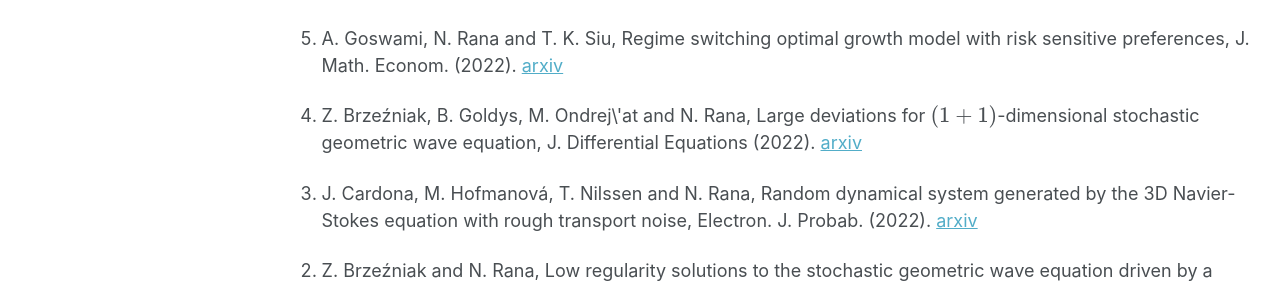
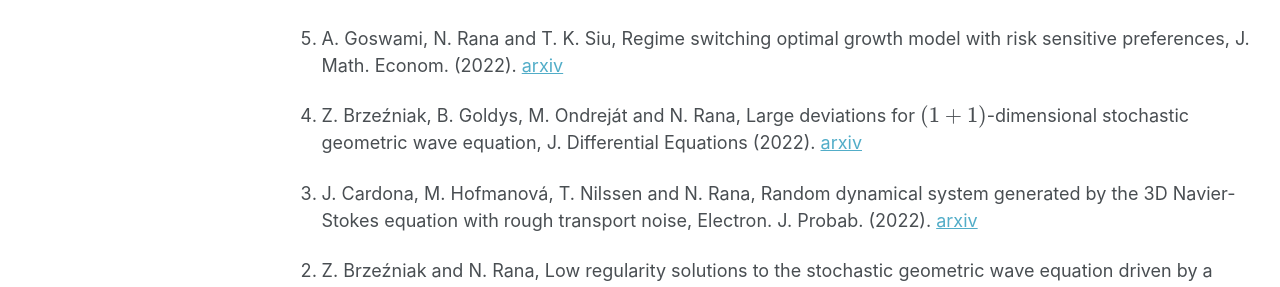
Before and after one commit to rananimit/rananimit.github.io, a Jekyll site: the page built from _pages/publications.md, in a window 1280 px wide and 1264 px high. Shown: the part 654-941 px from the top of the window. Built offline with Jekyll 4.4.1, drawn with Linux system fonts in a browser that asks for light colours; some web fonts are replaced; formulas are drawn with MathJax 3.

Commit message:
Update publications.md

```diff
--- a/_pages/publications.md
+++ b/_pages/publications.md
@@ -26,7 +26,7 @@ author_profile: true
 <li><p>F. Bechtold, F. A. Harang and N.Rana, Non-linear Young equations in the plane and pathwise regularization by noise for  the stochastic wave equation, Stoch. Partial Differ. Equ. Anal. Comput. (2024). <a href="https://arxiv.org/abs/2206.05360">arxiv</a>
 <li><p>Z. Brzeźniak and N. Rana, Local solution to an energy critical 2-d stochastic wave equation with exponential non-linearity in a bounded domain, J. Differential Equations (2022). <a href="https://arxiv.org/abs/1901.08123">arxiv</a>
 <li><p>A. Goswami, N. Rana and T. K. Siu, Regime switching optimal growth model with risk sensitive preferences, J. Math. Econom. (2022). <a href="https://arxiv.org/abs/2110.15025">arxiv</a>
-<li><p>Z. Brzeźniak, B. Goldys, M. Ondrej\'at and N. Rana, Large deviations for $(1+1)$-dimensional stochastic geometric wave equation, J. Differential Equations (2022). <a href="https://arxiv.org/abs/2006.07108">arxiv</a>
+<li><p>Z. Brzeźniak, B. Goldys, M. Ondreját and N. Rana, Large deviations for $(1+1)$-dimensional stochastic geometric wave equation, J. Differential Equations (2022). <a href="https://arxiv.org/abs/2006.07108">arxiv</a>
 <li><p>J. Cardona, M.  Hofmanová, T. Nilssen and N. Rana, Random dynamical system generated by the 3D Navier-Stokes equation with rough transport noise, Electron. J. Probab. (2022). <a href="https://arxiv.org/abs/2104.14312">arxiv</a>
 <li><p>Z. Brzeźniak and N. Rana, Low regularity solutions to the stochastic geometric wave equation driven by a fractional Brownian sheet, C. R. Math. Acad. Sci. Paris (2020). <a href="https://arxiv.org/abs/2006.07740">arxiv</a>
 <li><p>M. K. Das, A.  Goswami and N. Rana, Risk sensitive portfolio optimization in a jump diffusion model with regimes, SIAM J. Control Optim. (2018). <a href="https://arxiv.org/abs/1603.09149v6">arxiv</a>
```
